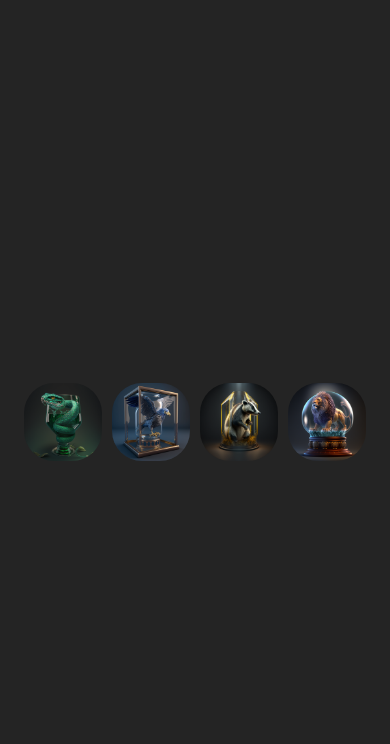
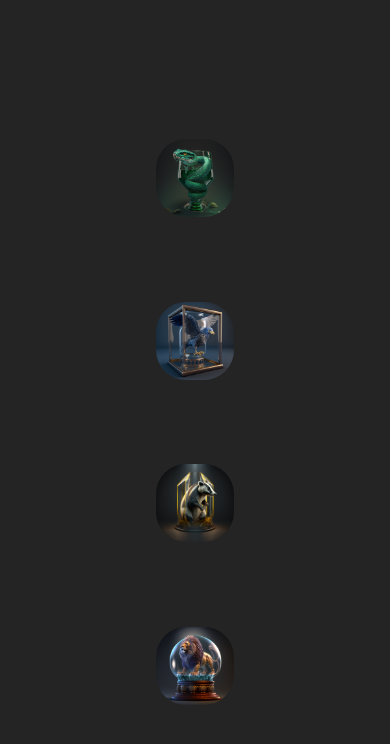
Before and after one commit to IIM-Creative-Technology/hp-leaderboard, a Nuxt app: page /signup in a window 390 px wide. Shown: the top 744 px of the page. Built offline with nearby package versions, Linux system fonts and the light colour scheme.

Commit message:
Responsive

```diff
--- a/components/SelectHouse.vue
+++ b/components/SelectHouse.vue
@@ -52,4 +52,15 @@ export default {
         opacity: 100%;
         transition: 0.6s;
     }
+
+    @media only screen and (max-width: 900px) {
+        .selectHouseMain div  {
+            flex-direction: column;
+            align-items: center;
+        }
+
+        .selectHouseMain img {
+            margin: 5vh 0;
+        }
+    }
 </style>
--- a/components/SignUp.vue
+++ b/components/SignUp.vue
@@ -1,50 +1,8 @@
 <template>
-    <!-- <div style="background-image:../static/assets/hp.jpg ;">
-        <form @submit="register()" enctype="multipart/form-data" method="post">
-          <div class="fields">
-            <label for="nickname"><strong>Pseudo</strong></label>
-            <input type="text" name="nickname" v-model="nickname" />
-
-            <label for="password"><strong>Password</strong></label>
-            <input type="password" name="password" v-model="password" />
-            <span class="forgot">
-              Use Uppercase, Lowercase and Numeric characters*
-            </span>
-          </div>
-
-          <div class="btn">
-            <button type="button" @click="register()">
-              Sign Up
-            </button>
-          </div>
-        </form>
-    </div> -->
-
-        <!-- <form @submit="register()" enctype="multipart/form-data" method="post" name="signin" class="form">
-          <div class="input-control">
-            <label for="name" class="input-label" hidden>Nickname</label>
-            <input type="text" id="nickname" v-model="name" :class="{error : error === 'name'}" class="input-field" placeholder="Nickname">
-          </div>
-          <div class="input-control">
-            <label for="password" class="input-label" hidden>Password</label>
-            <input type="password" v-model="password" id="password" class="input-field" placeholder="Password">
-          </div>
-          <div class="input-control">
-            <div class="select" :class="{houseSelected : houseId === 1, houseUnselected : houseId !== null && houseId !== 1}" @click="houseId === 1 ? houseId = null : houseId = 1"><img src="../static/assets/snake.png"></div>
-            <div class="select" :class="{houseSelected : houseId === 2, houseUnselected : houseId !== null && houseId !== 2}" @click="houseId === 2 ? houseId = null : houseId = 2"><img src="../static/assets/lion.png"></div>
-          </div>
-          <div class="input-control">
-            <div class="select" :class="{houseSelected : houseId === 3, houseUnselected : houseId !== null && houseId !== 3}" @click="houseId === 3 ? houseId = null : houseId = 3"><img src="../static/assets/badger.png"></div>
-            <div class="select" :class="{houseSelected : houseId === 4, houseUnselected : houseId !== null && houseId !== 4}" @click="houseId === 4 ? houseId = null : houseId = 4"><img src="../static/assets/eagle.png"></div>
-          </div>
-          <div class="input-control">
-            <button type="button" class="input-submit" style="margin: auto;" @click="register()">Sign Up</button>
-          </div>
-        </form> -->
 
   <main class="signUpMain">
     <div class="signUpBlock">
-      <svg fill="#242424" @click="$emit('select', null)" version="1.1" id="Capa_1" xmlns="http://www.w3.org/2000/svg" xmlns:xlink="http://www.w3.org/1999/xlink"
+      <svg fill="white" @click="$emit('select', null)" version="1.1" id="Capa_1" xmlns="http://www.w3.org/2000/svg" xmlns:xlink="http://www.w3.org/1999/xlink"
         width="50px" height="50px" viewBox="0 0 299.021 299.021"
         xml:space="preserve">
         <g>
@@ -169,4 +127,28 @@ export default {
   cursor: pointer;
 }
 
+@media only screen and (max-width: 900px) {
+  .signUpMain .signUpBlock img {
+    width: 50%;
+    margin: auto;
+    margin-bottom: 10vh;
+  }
+
+  .signUpMain .signUpBlock {
+    flex-direction: column;
+    background: none;
+    margin: 0 auto;
+    height: inherit;
+  }
+
+  .signUpMain {
+    align-items: none;
+  }
+
+  .signUpMain .signUpBlock .signUpForm {
+    margin: 0 auto;
+  }
+
+
+}
 </style>
```
